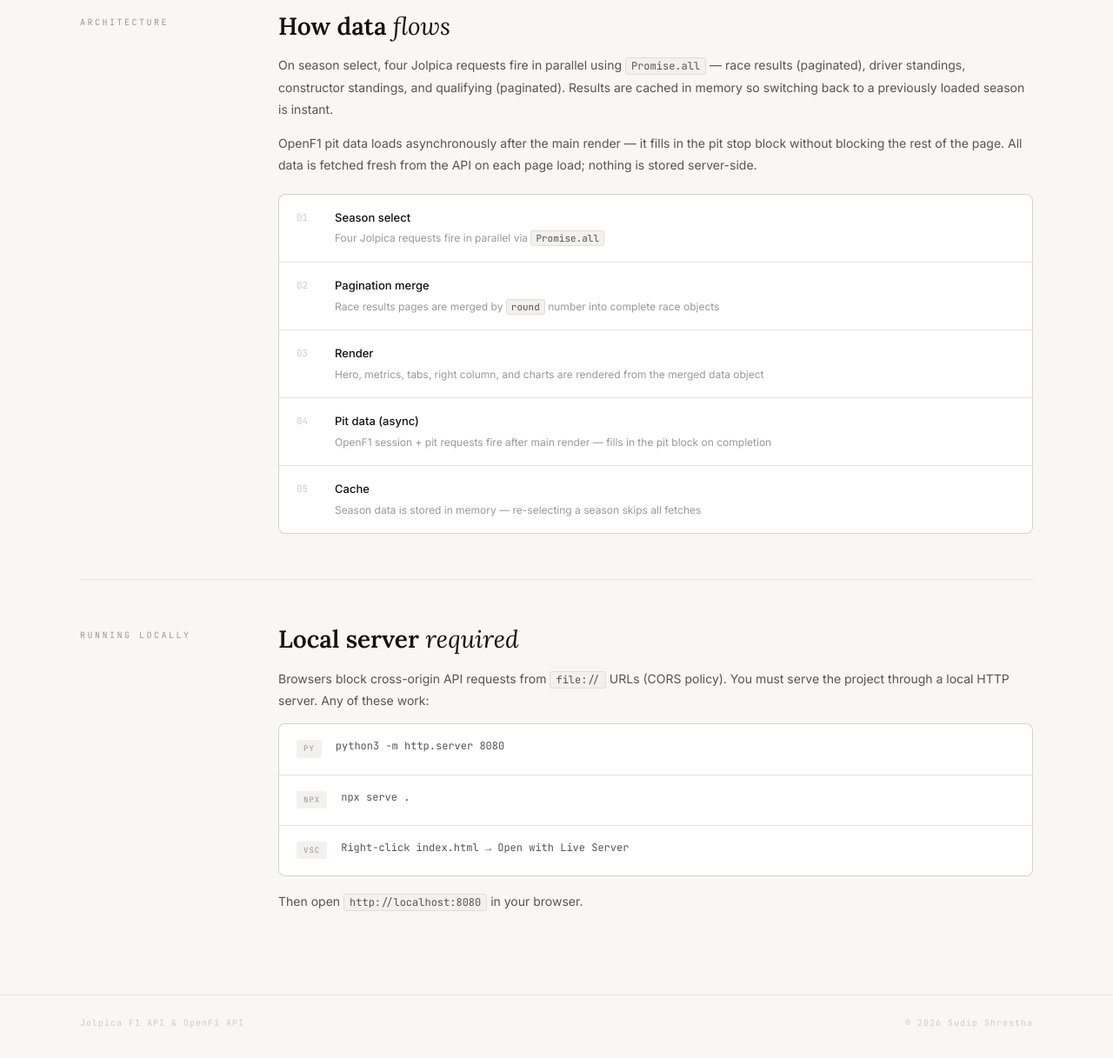
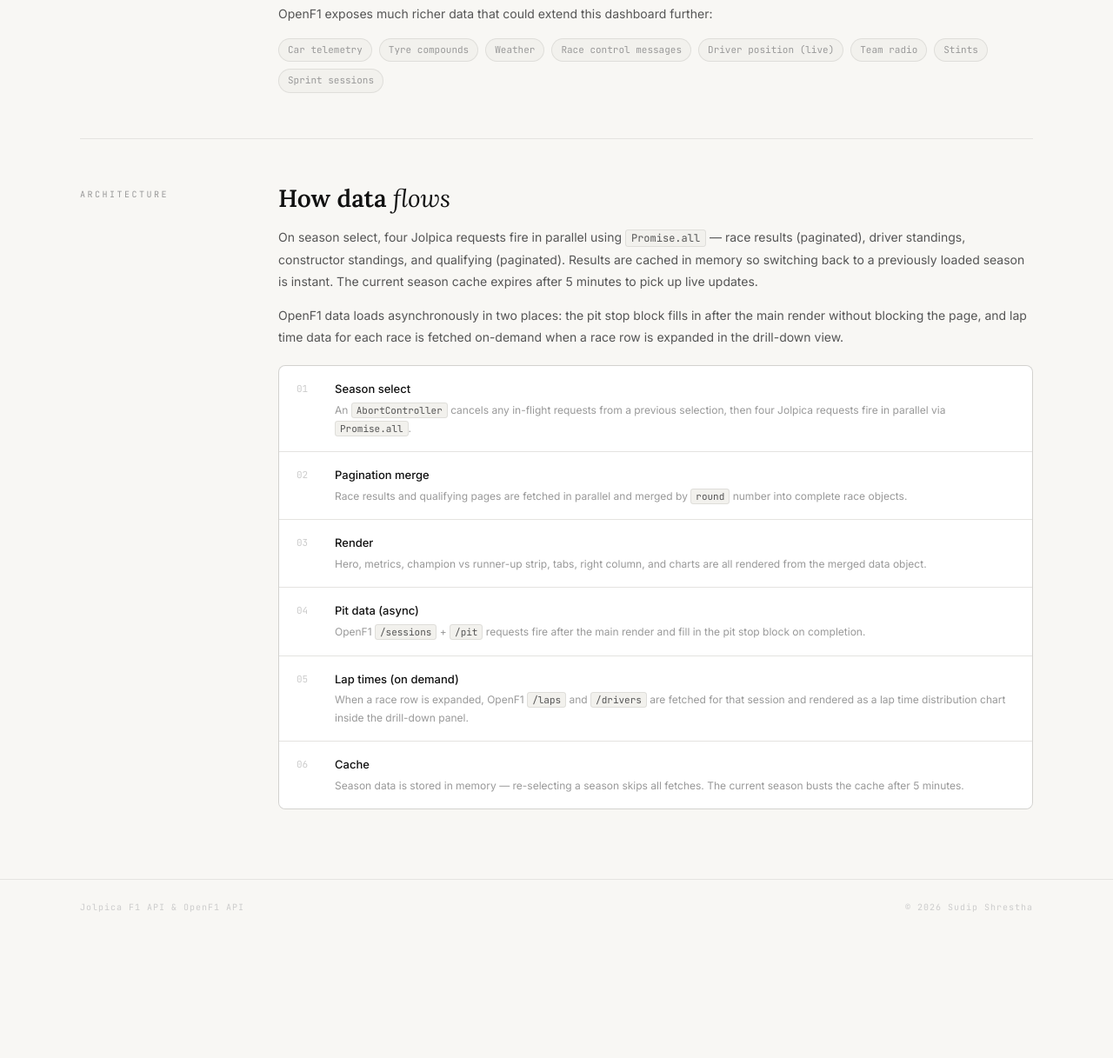
Before and after one commit to sudip70/f1, a plain HTML site: page about-api.html in a window 1280 px wide. Shown: the part 2302-3519 px from the top of the page at 87% size. After the commit the page ends 3386 px from the top, so only its background shows below. Drawn offline with Linux system fonts and the light colour scheme.

Commit message:
Update about-api.html

```diff
--- a/about-api.html
+++ b/about-api.html
@@ -135,34 +135,48 @@
             <div class="endpoint-method">GET</div>
             <div>
               <code class="endpoint-path">/sessions?year={year}&session_name=Race</code>
-              <p class="endpoint-desc">Returns all race sessions for the given year, each with a unique <code>session_key</code>. The last session in the list is used as the reference for pit stop data.</p>
+              <p class="endpoint-desc">Returns all race sessions for the given year, each with a unique <code>session_key</code>. Used as the entry point for both pit stop data (last session) and per-race lap time data (matched by <code>date_start</code> or array index).</p>
             </div>
           </div>
           <div class="endpoint">
             <div class="endpoint-method">GET</div>
             <div>
               <code class="endpoint-path">/pit?session_key={key}</code>
-              <p class="endpoint-desc">All pit stop events for a session — driver number, lap number, and duration in seconds. Used to compute total stops, average and fastest durations, and max stops per driver.</p>
+              <p class="endpoint-desc">All pit stop events for a session — driver number, lap number, and duration in seconds. Used to compute total stops, average and fastest durations, and max stops per driver in the pit stop block.</p>
+            </div>
+          </div>
+          <div class="endpoint">
+            <div class="endpoint-method">GET</div>
+            <div>
+              <code class="endpoint-path">/laps?session_key={key}</code>
+              <p class="endpoint-desc">Individual lap records for every driver in a session — lap number, duration in seconds, and driver number. Used to build the lap time distribution chart inside the race drill-down. Lap 1 and pit-stop laps (more than 1.3× the driver's median) are stripped before rendering.</p>
+            </div>
+          </div>
+          <div class="endpoint">
+            <div class="endpoint-method">GET</div>
+            <div>
+              <code class="endpoint-path">/drivers?session_key={key}</code>
+              <p class="endpoint-desc">Driver metadata for a session — maps <code>driver_number</code> to <code>name_acronym</code> (three-letter code). Fetched in parallel with <code>/laps</code> to label the lap time chart axes.</p>
             </div>
           </div>
         </div>
 
         <div class="callout">
           <p class="callout-title">Coverage note</p>
-          <p class="callout-body">OpenF1 data is available from the 2023 season onwards. For seasons before 2023 the pit stop block in the dashboard will show "no data" — this is expected. The Jolpica results data (race winner, lap counts, fastest lap) still loads normally for all seasons back to 2000.</p>
+          <p class="callout-body">OpenF1 data is available from the 2023 season onwards. For seasons before 2023 the pit stop block and lap time charts will show "no data" — this is expected. The Jolpica results data (race winner, lap counts, fastest lap) still loads normally for all seasons back to 2000.</p>
         </div>
 
         <h3 class="about-subheading">Available but not yet used</h3>
         <p class="about-body" style="margin-bottom:16px">OpenF1 exposes much richer data that could extend this dashboard further:</p>
         <div class="tag-row">
           <span class="tag">Car telemetry</span>
-          <span class="tag">Lap times</span>
           <span class="tag">Tyre compounds</span>
           <span class="tag">Weather</span>
           <span class="tag">Race control messages</span>
           <span class="tag">Driver position (live)</span>
           <span class="tag">Team radio</span>
           <span class="tag">Stints</span>
+          <span class="tag">Sprint sessions</span>
         </div>
       </div>
     </section>
@@ -170,80 +184,59 @@
     <hr class="about-divider">
 
     <!-- Data flow -->
-    <section class="about-section">
+    <section class="about-section" style="padding-bottom:80px">
       <div class="about-section-label">
         <p class="eyebrow">Architecture</p>
       </div>
       <div class="about-section-content">
         <h2 class="about-heading">How data <em>flows</em></h2>
-        <p class="about-body">On season select, four Jolpica requests fire in parallel using <code>Promise.all</code> — race results (paginated), driver standings, constructor standings, and qualifying (paginated). Results are cached in memory so switching back to a previously loaded season is instant.</p>
-        <p class="about-body">OpenF1 pit data loads asynchronously after the main render — it fills in the pit stop block without blocking the rest of the page. All data is fetched fresh from the API on each page load; nothing is stored server-side.</p>
+        <p class="about-body">On season select, four Jolpica requests fire in parallel using <code>Promise.all</code> — race results (paginated), driver standings, constructor standings, and qualifying (paginated). Results are cached in memory so switching back to a previously loaded season is instant. The current season cache expires after 5 minutes to pick up live updates.</p>
+        <p class="about-body">OpenF1 data loads asynchronously in two places: the pit stop block fills in after the main render without blocking the page, and lap time data for each race is fetched on-demand when a race row is expanded in the drill-down view.</p>
 
         <div class="flow-steps">
           <div class="flow-step">
             <span class="flow-num">01</span>
             <div>
               <p class="flow-title">Season select</p>
-              <p class="flow-body">Four Jolpica requests fire in parallel via <code>Promise.all</code></p>
+              <p class="flow-body">An <code>AbortController</code> cancels any in-flight requests from a previous selection, then four Jolpica requests fire in parallel via <code>Promise.all</code>.</p>
             </div>
           </div>
           <div class="flow-step">
             <span class="flow-num">02</span>
             <div>
               <p class="flow-title">Pagination merge</p>
-              <p class="flow-body">Race results pages are merged by <code>round</code> number into complete race objects</p>
+              <p class="flow-body">Race results and qualifying pages are fetched in parallel and merged by <code>round</code> number into complete race objects.</p>
             </div>
           </div>
           <div class="flow-step">
             <span class="flow-num">03</span>
             <div>
               <p class="flow-title">Render</p>
-              <p class="flow-body">Hero, metrics, tabs, right column, and charts are rendered from the merged data object</p>
+              <p class="flow-body">Hero, metrics, champion vs runner-up strip, tabs, right column, and charts are all rendered from the merged data object.</p>
             </div>
           </div>
           <div class="flow-step">
             <span class="flow-num">04</span>
             <div>
               <p class="flow-title">Pit data (async)</p>
-              <p class="flow-body">OpenF1 session + pit requests fire after main render — fills in the pit block on completion</p>
+              <p class="flow-body">OpenF1 <code>/sessions</code> + <code>/pit</code> requests fire after the main render and fill in the pit stop block on completion.</p>
             </div>
           </div>
           <div class="flow-step">
             <span class="flow-num">05</span>
             <div>
+              <p class="flow-title">Lap times (on demand)</p>
+              <p class="flow-body">When a race row is expanded, OpenF1 <code>/laps</code> and <code>/drivers</code> are fetched for that session and rendered as a lap time distribution chart inside the drill-down panel.</p>
+            </div>
+          </div>
+          <div class="flow-step">
+            <span class="flow-num">06</span>
+            <div>
               <p class="flow-title">Cache</p>
-              <p class="flow-body">Season data is stored in memory — re-selecting a season skips all fetches</p>
+              <p class="flow-body">Season data is stored in memory — re-selecting a season skips all fetches. The current season busts the cache after 5 minutes.</p>
             </div>
           </div>
         </div>
-      </div>
-    </section>
-
-    <hr class="about-divider">
-
-    <!-- CORS note -->
-    <section class="about-section" style="padding-bottom:80px">
-      <div class="about-section-label">
-        <p class="eyebrow">Running locally</p>
-      </div>
-      <div class="about-section-content">
-        <h2 class="about-heading">Local server <em>required</em></h2>
-        <p class="about-body">Browsers block cross-origin API requests from <code>file://</code> URLs (CORS policy). You must serve the project through a local HTTP server. Any of these work:</p>
-        <div class="endpoint-list">
-          <div class="endpoint">
-            <div class="endpoint-method" style="background:var(--bg-subtle);color:var(--text-3)">PY</div>
-            <code class="endpoint-path">python3 -m http.server 8080</code>
-          </div>
-          <div class="endpoint">
-            <div class="endpoint-method" style="background:var(--bg-subtle);color:var(--text-3)">NPX</div>
-            <code class="endpoint-path">npx serve .</code>
-          </div>
-          <div class="endpoint">
-            <div class="endpoint-method" style="background:var(--bg-subtle);color:var(--text-3)">VSC</div>
-            <code class="endpoint-path">Right-click index.html → Open with Live Server</code>
-          </div>
-        </div>
-        <p class="about-body" style="margin-top:16px">Then open <code>http://localhost:8080</code> in your browser.</p>
       </div>
     </section>
 
```
